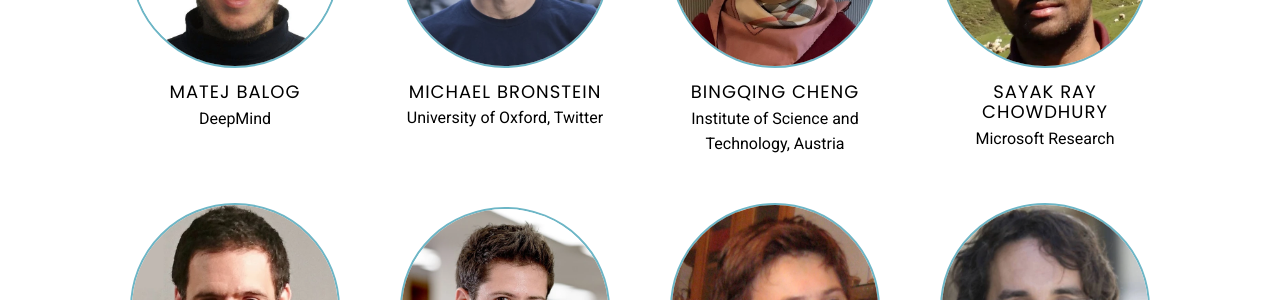
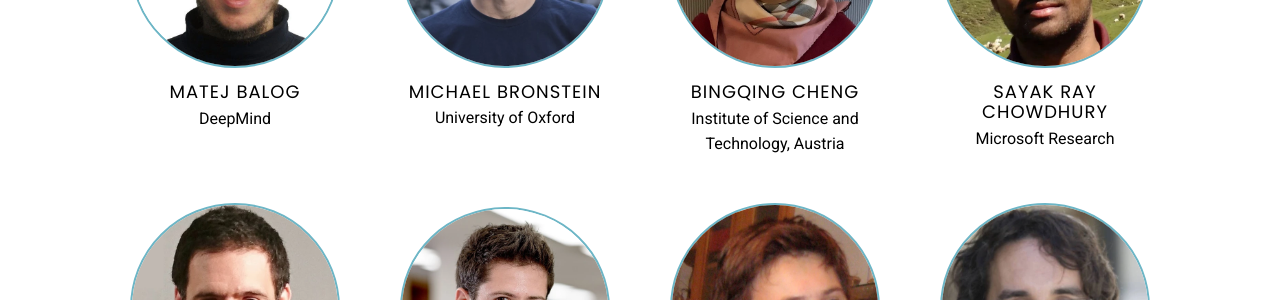
Before and after one commit to mlinpl/mlss2023.mlinpl.org, a Jekyll site: the page built from index.html, in a window 1280 px wide and 900 px high, scrolled down 1793 px. Shown: the part 152-452 px from the top of the window. Built offline with Jekyll 4.4.1, drawn with Linux system fonts in a browser that asks for light colours.

Commit message:
Update the list of MLSS speakers

```diff
--- a/_data/mlss-speakers.yml
+++ b/_data/mlss-speakers.yml
@@ -3,7 +3,7 @@
   image: images/speakers-mlss-2023-600x600/MatejBalog.webp
 
 - name: Michael Bronstein
-  title: University of Oxford, Twitter
+  title: University of Oxford
   image: images/speakers-mlss-2023-600x600/MichaelBronstein.webp
 
 - name: Bingqing Cheng
```
